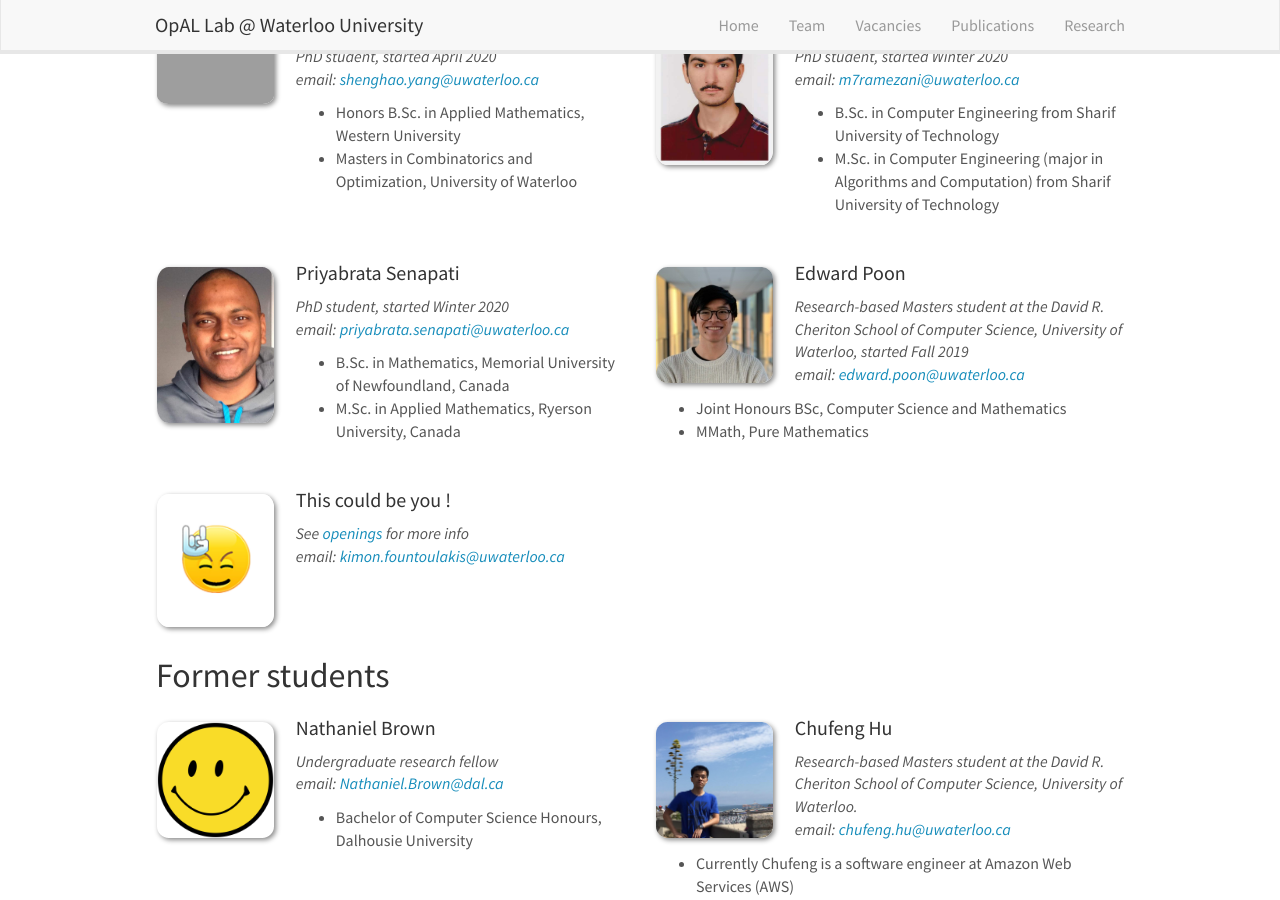
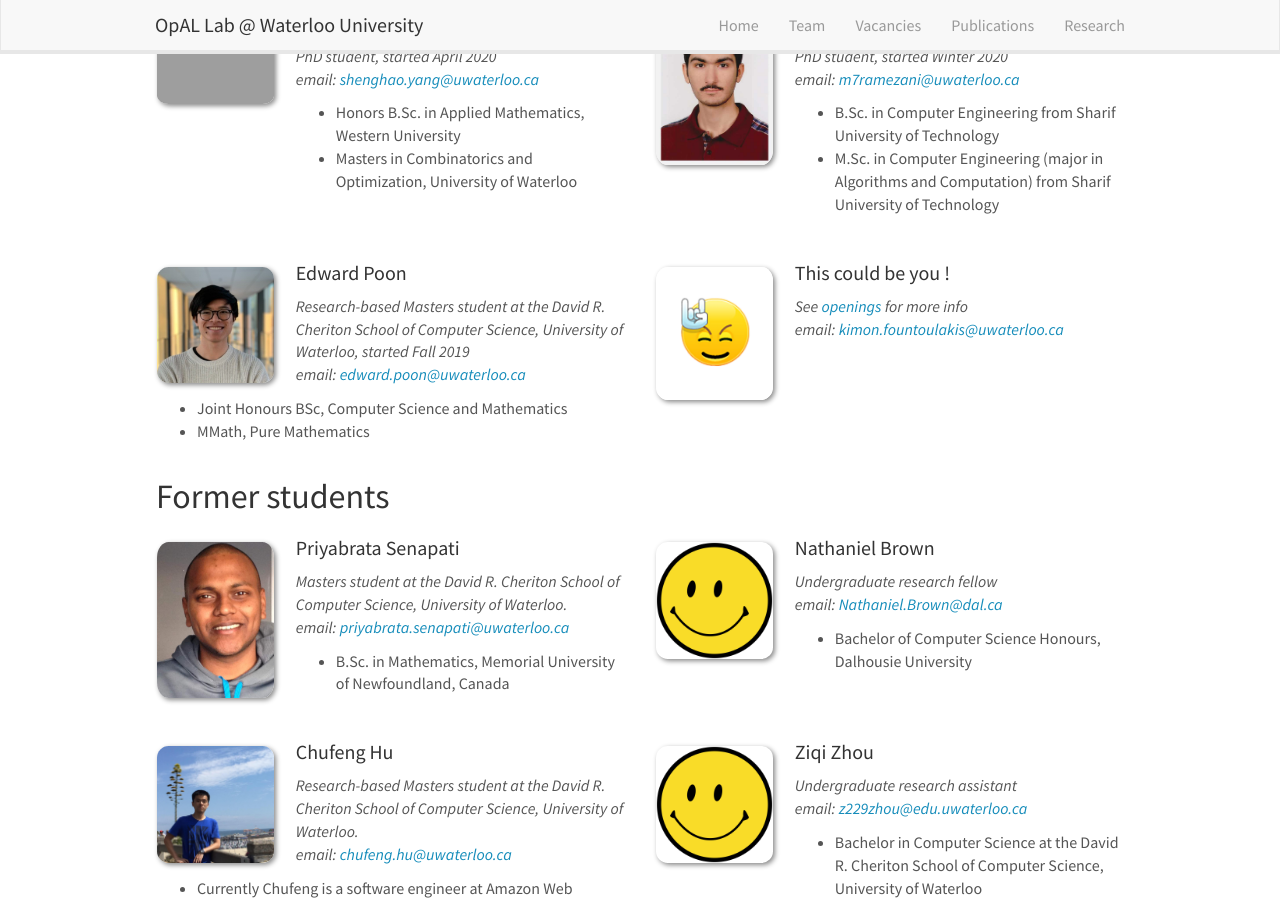
Before and after one commit to opallab/opallab.github.io, a Jekyll site: the page built from _pages/team.md, in a window 1280 px wide and 900 px high, scrolled down 903 px. Built offline with Jekyll 4.4.1, drawn with Linux system fonts in a browser that asks for light colours; nearby versions of some CDN libraries.

Commit message:
Changed student's details

```diff
--- a/_data/former_members.yml
+++ b/_data/former_members.yml
@@ -1,3 +1,12 @@
+- name: Priyabrata Senapati
+  photo: priyabrata.jpg
+  info: Masters student at the David R. Cheriton School of Computer Science, University of Waterloo.
+  duration: Winter 2020 - Spring 2021
+  email: priyabrata.senapati@uwaterloo.ca
+  number_educ: 1
+  education1: B.Sc. in Mathematics, Memorial University of Newfoundland, Canada
+  education2: M.Sc. in Applied Mathematics, Ryerson University, Canada
+
 - name: Nathaniel Brown
   photo: no-pic.png
   duration: January 2021 - May 2021
--- a/_data/graduate_members.yml
+++ b/_data/graduate_members.yml
@@ -29,14 +29,6 @@
   education1: B.Sc. in Computer Engineering from Sharif University of Technology
   education2: M.Sc. in Computer Engineering (major in Algorithms and Computation) from Sharif University of Technology
 
-- name: Priyabrata Senapati
-  photo: priyabrata.jpg
-  info: PhD student, started Winter 2020
-  email: priyabrata.senapati@uwaterloo.ca
-  number_educ: 2
-  education1: B.Sc. in Mathematics, Memorial University of Newfoundland, Canada
-  education2: M.Sc. in Applied Mathematics, Ryerson University, Canada
-
 - name: Edward Poon
   photo: edwardpoon.jpeg
   info: Research-based Masters student at the David R. Cheriton School of Computer Science, University of Waterloo, started Fall 2019
```
